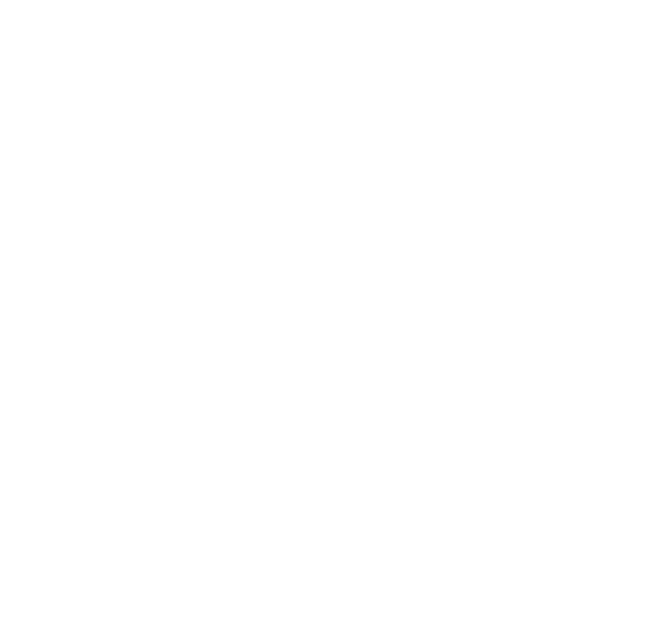
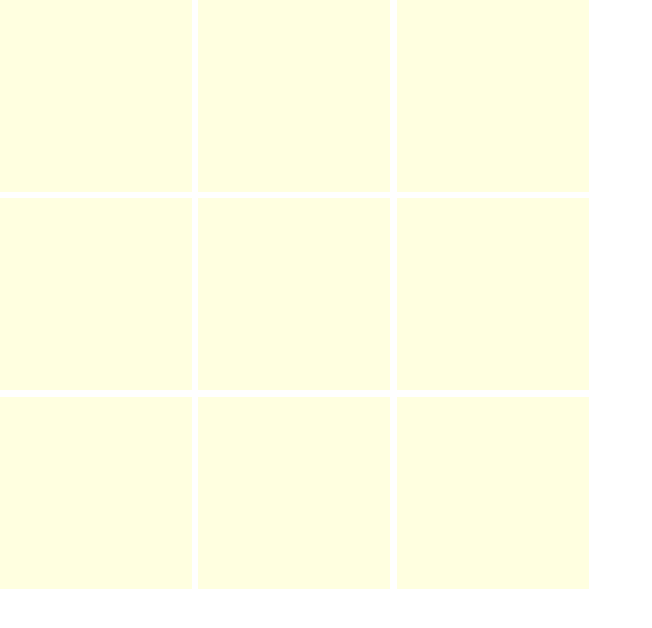
Before and after one commit to davidrawson/Noughts_Crosses, a React (Create React App) app: page / in a window 1280 px wide. Shown: the top 628 px of the page, without its empty margins (0-652 px from the left). Built offline with nearby package versions, Linux system fonts and the light colour scheme.

Commit message:
Added replay button

```diff
--- a/public/styles.css
+++ b/public/styles.css
@@ -20,10 +20,10 @@ body {
   justify-content: center;
   display: flex;
   align-items: center;
-  background-color: lightgrey;
+  background-color: lightyellow;
   font-size: 8vw;
 }
 
-.play-again-button {
+.replay-button {
   font-size: 3vw;
 }
--- /dev/null
+++ b/src/components/ReplayButton.jsx
@@ -0,0 +1,9 @@
+import React from 'react';
+
+const ReplayButton = ({isVisible, callback, text, className}) => {
+  const button = <button onClick={callback} className={className}>{text}</button>
+
+  return isVisible ? button : null
+}
+
+export default ReplayButton
--- a/src/components/square.jsx
+++ b/src/components/square.jsx
@@ -6,7 +6,7 @@ const Square = ({location, markSquare, player}) => {
     markSquare(location);
   }
 
-  return (<div classname="square" onClick={handleClick}>{player}</div>)
+  return (<div className="square" onClick={handleClick}>{player}</div>)
 }
 
 export default Square;
--- a/src/containers/NoughtsAndCrosses.jsx
+++ b/src/containers/NoughtsAndCrosses.jsx
@@ -1,6 +1,7 @@
 import React, {Component} from 'react';
 import Grid from '../components/Grid';
 import LINES_OF_THREE from '../helpers/linesOfThree';
+import ReplayButton from '../components/ReplayButton';
 
 class NoughtsAndCrosses extends Component {
 
@@ -12,6 +13,7 @@ class NoughtsAndCrosses extends Component {
       currentPlayer: "O"
     };
     this.markSquare = this.markSquare.bind(this);
+    this.newGame = this.newGame.bind(this);
   }
 
   isEmptySquare(location){
@@ -59,6 +61,14 @@ class NoughtsAndCrosses extends Component {
     return !this.state.grid.includes(null);
   }
 
+  newGame() {
+    this.setState({
+      grid: Array(9).fill(null),
+      winner: null,
+      currentPlayer: "O"
+    })
+  }
+
   render() {
     return (
       <div>
@@ -69,12 +79,12 @@ class NoughtsAndCrosses extends Component {
         {/* <GameStatus
           winner={this.state.winner}
         /> */}
-        {/* <Button
+        <ReplayButton
           isVisible={this.state.winner}
           callback={this.newGame}
           text='Play Again'
-          className='play-again-button'
-        /> */}
+          className='replay-button'
+        />
       </div>
     )
   }
```
